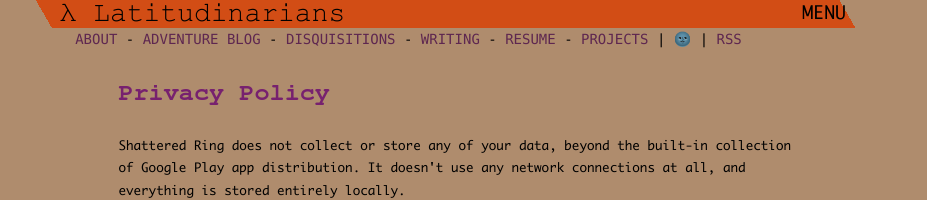
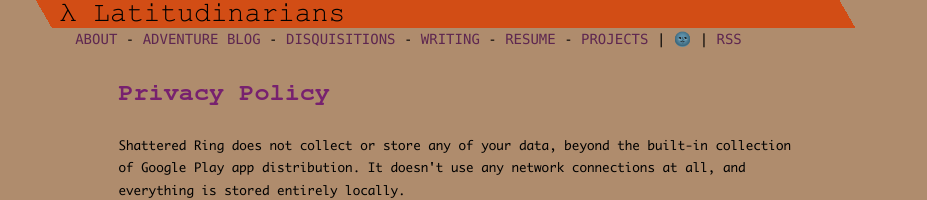
Before and after one commit to nathan-contino/nathan-contino.github.io, a Jekyll site: the page built from privacy-policy.md, in a window 1280 px wide. Shown: the top 200 px of the page, without its empty margins (176-1103 px from the left). Built offline with Jekyll 4.4.1, drawn with Linux system fonts in a browser that asks for light colours.

Commit message:
Actually hide mobile menu on larger screens, improve appearance of mobile menu, clean up css

```diff
--- a/_layouts/default.html
+++ b/_layouts/default.html
@@ -25,7 +25,7 @@
 </head>
 
 <!-- set the theme to dark and toggle the theme button icon if we detect a (dark) theme setting in local storage OR if the user's browser asks for dark OR if the user is using a Mozilla browser -->
-<body style="margin: 0px;" onload="var theme = localStorage.getItem('theme'); if(theme !== null && theme === '🌚' || (window.matchMedia &&
+<body onload="var theme = localStorage.getItem('theme'); if(theme !== null && theme === '🌚' || (window.matchMedia &&
         window.matchMedia('(prefers-color-scheme: dark)').matches && theme !== '🌝') || (navigator.userAgent.includes('Firefox') && theme !== '🌝')) { document.body.classList.toggle('dark'); document.getElementById('theme-toggle').innerHTML = '🌝'; }">
   <div class="container">
   <header style="position: sticky; top: 0; z-index: 500;">
@@ -33,10 +33,12 @@
       <div class="biglambda">
         <div class="biglambdacontent">
           &#955; Latitudinarians
+          <mobile-menu-toggle>
+            <label for="menuToggle"><span>&#9660; MENU</span></label>
+          </mobile-menu-toggle>
         </div>
-        <label for="menuToggle" style="color: black; position:absolute; right:50px; top:7px; font-size:1.3rem;"><span>MENU</label>
       </div>
-      <menu style="background-color: var(--bg);">
+      <menu>
         <a href="/">ABOUT</a> -
         <a href="/blog/">ADVENTURE BLOG</a> -
         <a href="/techblog/">DISQUISITIONS</a> -
@@ -45,32 +47,32 @@
         <a href="/projects/">PROJECTS</a> | <a alt="toggle site theme" title="toggle site theme" id="theme-toggle" onclick="var theme = localStorage.getItem('theme'); if (localStorage.getItem('theme') !== null && theme == '🌚' ) { localStorage.setItem('theme', '🌝'); this.innerHTML = '🌚'; } else { localStorage.setItem('theme', '🌚'); this.innerHTML = '🌝'; } document.body.classList.toggle('dark')">🌚</a> <script>var theme = localStorage.getItem('theme'); if (theme !== null || theme == '🌚' ) { document.getElementById("theme-toggle").innerHTML.innerHTML = '🌝';} else { document.getElementById("theme-toggle").innerHTML.innerHTML = '🌚';} </script> |
         <a class="btn btn-rss" href="/feed.xml" target="_blank">RSS</a>
       </menu>
-      <mobile-menu style="position:absolute; z-index: 500; background-color: var(--mainalternative);">
+      <mobile-menu>
         <input type="checkbox" id="menuToggle">
         <ul>
           <li>
-            <a style="color: black;" href="/">ABOUT</a>
+            <a href="/">ABOUT</a>
           </li>
           <li>
-            <a style="color: black;" href="/blog/">ADVENTURE BLOG</a>
+            <a href="/blog/">ADVENTURE BLOG</a>
           </li>
           <li>
-            <a style="color: black;" href="/techblog/">DISQUISITIONS</a>
+            <a href="/techblog/">DISQUISITIONS</a>
           </li>
           <li>
-            <a style="color: black;" href="/writing/">WRITING</a>
+            <a href="/writing/">WRITING</a>
           </li>
           <li>
-            <a style="color: black;" href="/resume/">RESUME</a>
+            <a href="/resume/">RESUME</a>
           </li>
           <li>
-            <a style="color: black;" href="/projects/">PROJECTS</a>
+            <a href="/projects/">PROJECTS</a>
           </li>
           <li>
             <a alt="toggle site theme" title="toggle site theme" id="theme-toggle" onclick="var theme = localStorage.getItem('theme'); if (localStorage.getItem('theme') !== null && theme == '🌚' ) { localStorage.setItem('theme', '🌝'); this.innerHTML = '🌚'; } else { localStorage.setItem('theme', '🌚'); this.innerHTML = '🌝'; } document.body.classList.toggle('dark')">🌚</a> <script>var theme = localStorage.getItem('theme'); if (theme !== null || theme == '🌚' ) { document.getElementById("theme-toggle").innerHTML.innerHTML = '🌝';} else { document.getElementById("theme-toggle").innerHTML.innerHTML = '🌚';} </script>
           </li>
           <li>
-            <a style="color: black;" class="btn btn-rss" href="/feed.xml" target="_blank">RSS</a>
+            <a class="btn btn-rss" href="/feed.xml" target="_blank">RSS</a>
           </li>
         </ul>
       </mobile-menu>
--- a/_stylesheets/lite.css
+++ b/_stylesheets/lite.css
@@ -45,6 +45,7 @@ BODY {
   max-width: 100vw;
   font-size: .9rem;
   overflow-wrap: break-word;
+  margin: 0px;
 }
 
 
@@ -231,7 +232,7 @@ lambda {
   );
   display: block;
   width: 100%;
-  min-width: 20px;
+  min-width: 120px;
   box-sizing: inherit;
   flex: 1;
 }
@@ -280,7 +281,7 @@ lambda {
   max-width: 864px;
 }
 
-/* Smartphones (portrait) ----------- */
+/* rules for screens 740 pixels wide and below */
 @media only screen
 and (max-width : 740px) {
 menu {
@@ -288,10 +289,13 @@ menu {
 }
 }
 
-/* everything else */
+/* rules for screens over 740 pixels wide */
 @media only screen
 and (min-width : 741px) {
 mobile-menu {
+  visibility: hidden;
+}
+mobile-menu-toggle {
   visibility: hidden;
 }
 }
@@ -304,7 +308,15 @@ menu {
   font-family: var(--mono-font);
 }
 
+menu>a {
+  border:10px;
+  border-color: var(--main);
+}
+
 mobile-menu {
+  position:absolute;
+  z-index: 500;
+  background-color: var(--menucolor);
   font-size: 2rem;
   text-align: right;
   display: flex;
@@ -317,7 +329,16 @@ mobile-menu {
   width: 60%;
   margin-left: auto;
   justify-content: flex-end;
-  right: 3%;
+  right:5%;
+}
+
+mobile-menu-toggle {
+  position:absolute;
+  right:10%;
+}
+
+mobile-menu-toggle>label {
+  color: black; font-size:1.5rem; white-space: nowrap;
 }
 
 mobile-menu input {
```
